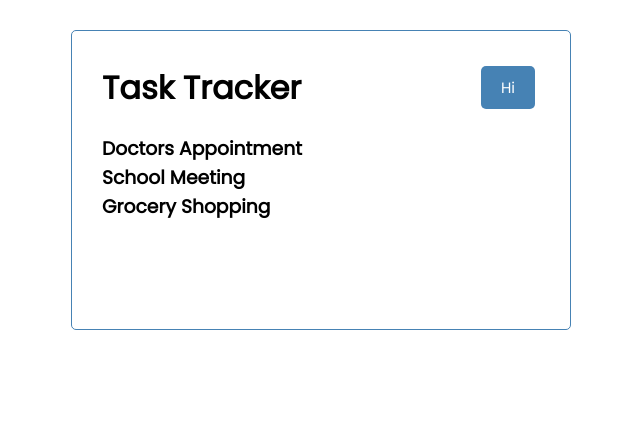
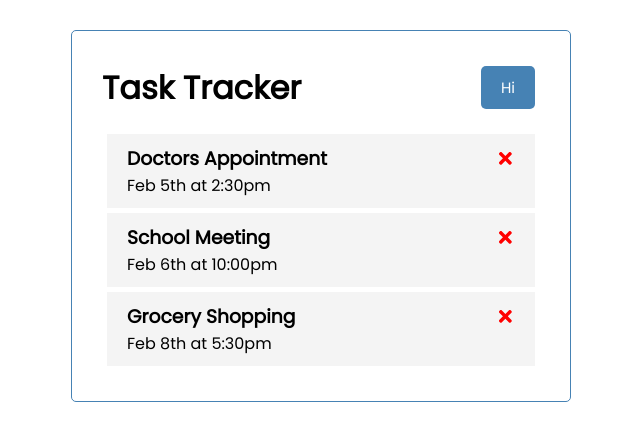
Before and after one commit to Rosie1291/task-tracker, a React (Create React App) app: page / in a window 1280 px wide. Shown: the top 440 px of the page, without its empty margins (319-959 px from the left). Built offline with nearby package versions, Linux system fonts and the light colour scheme.

Commit message:
feat/useState

```diff
--- a/package.json
+++ b/package.json
@@ -8,6 +8,7 @@
     "@testing-library/user-event": "^13.5.0",
     "react": "^18.2.0",
     "react-dom": "^18.2.0",
+    "react-icons": "^4.7.1",
     "react-scripts": "5.0.1",
     "web-vitals": "^2.1.4"
   },
--- a/src/App.js
+++ b/src/App.js
@@ -1,12 +1,38 @@
 import Header from './components/Header'
 import Tasks from './components/Tasks'
+import { useState } from 'react'
 
 function App() {
+  const [tasks, setTasks] = useState([
+    {
+      id: 1,
+      text: "Doctors Appointment",
+      day: "Feb 5th at 2:30pm",
+      reminder: true,
+    },
+    {
+      id: 2,
+      text: "School Meeting",
+      day: "Feb 6th at 10:00pm",
+      reminder: true,
+    },
+    {
+      id: 3,
+      text: "Grocery Shopping",
+      day: "Feb 8th at 5:30pm",
+      reminder: false,
+    },
+  ])
+
+  const deleteTask = (id) => (
+    console.log('delete', id)
+  )
+
   return (
     <>
       <div className="container">
         <Header />
-        <Tasks />
+        <Tasks tasks={tasks} onDelete={deleteTask} />
       </div>
 
     </>
--- /dev/null
+++ b/src/components/Task.js
@@ -0,0 +1,13 @@
+import { FaTimes } from 'react-icons/fa'
+
+const Task = ({ task, onDelete }) => {
+    return (
+        <div className='task'>
+            <h3>{task.text} <FaTimes style={{ color: 'red', cursor: 'pointer'}} onClick={onDelete} /></h3>
+            <p>{task.day}</p>
+        </div>
+    )
+
+}
+
+export default Task
--- a/src/components/Tasks.js
+++ b/src/components/Tasks.js
@@ -1,31 +1,12 @@
-const tasks = [
-  {
-    id: 1,
-    text: "Doctors Appointment",
-    day: "Feb 5th at 2:30pm",
-    reminder: true,
-  },
-  {
-    id: 2,
-    text: "School Meeting",
-    day: "Feb 6th at 10:a0pm",
-    reminder: true,
-  },
-  {
-    id: 3,
-    text: "Grocery Shopping",
-    day: "Feb 8th at 5:30pm",
-    reminder: false,
-  },
-];
+import Task from './Task'
 
-const Tasks = () => {
-  return (
+const Tasks = ({ tasks, onDelete }) => {
+    return (
     // empty fragment
     <>
       {/* map takes in a function: for each task, return a jsx */}
       {tasks.map((task) => (
-        <h3 key={task.id}>{task.text}</h3> // each parent should have a key prop
+        <Task key={task.id} task={task} onDelete={onDelete}/> // each parent should have a key prop
       ))}
     </>
   );
```
Also changed, not shown: 1 other file (tests, documents, lock files or other folders).
